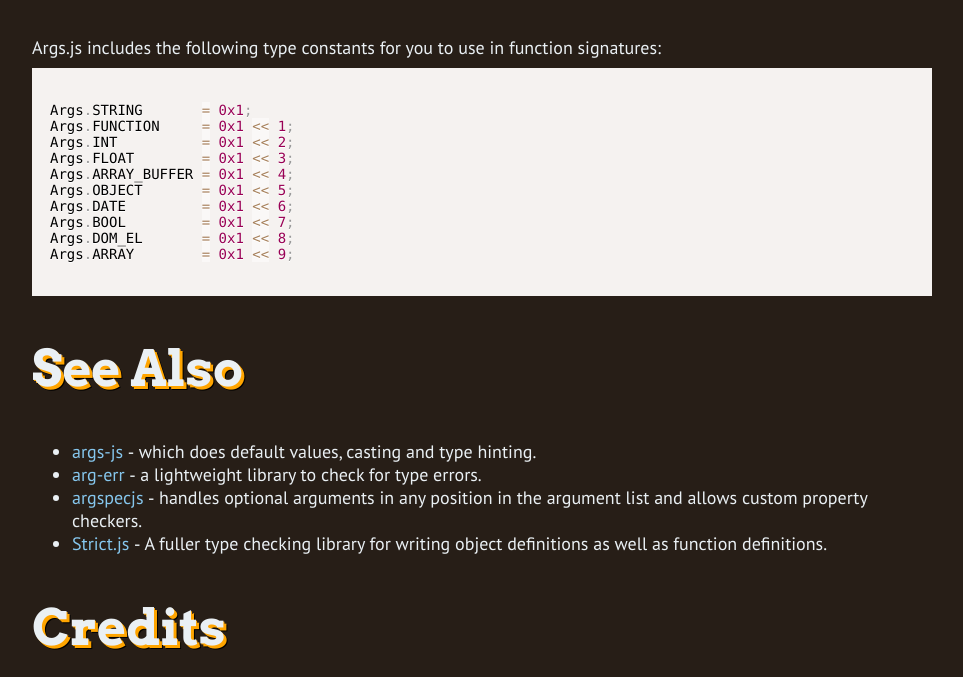
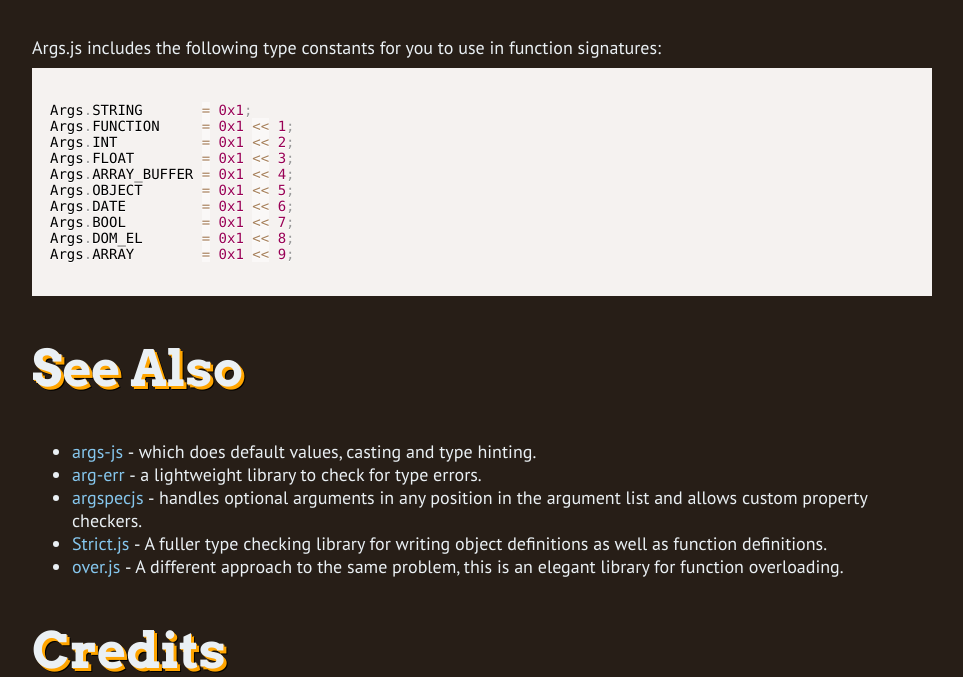
Before and after one commit to joebain/args.js, a plain HTML site: page index.html in a window 1280 px wide. Shown: the part 4160-4837 px from the top of the page, without its empty margins (158-1121 px from the left). Drawn offline with Linux system fonts and the light colour scheme.

Commit message:
Update index.html

```diff
--- a/index.html
+++ b/index.html
@@ -201,6 +201,9 @@
 			<li>
 			<a href="https://github.com/k0nserv/Strict.js">Strict.js</a> &dash; A fuller type checking library for writing object definitions as well as function definitions.
 			</li>
+			<li>
+			<a href="https://github.com/stretchr/over.js">over.js</a> &dash; A different approach to the same problem, this is an elegant library for function overloading.
+			</li>
 		</ul>
 
 
```
